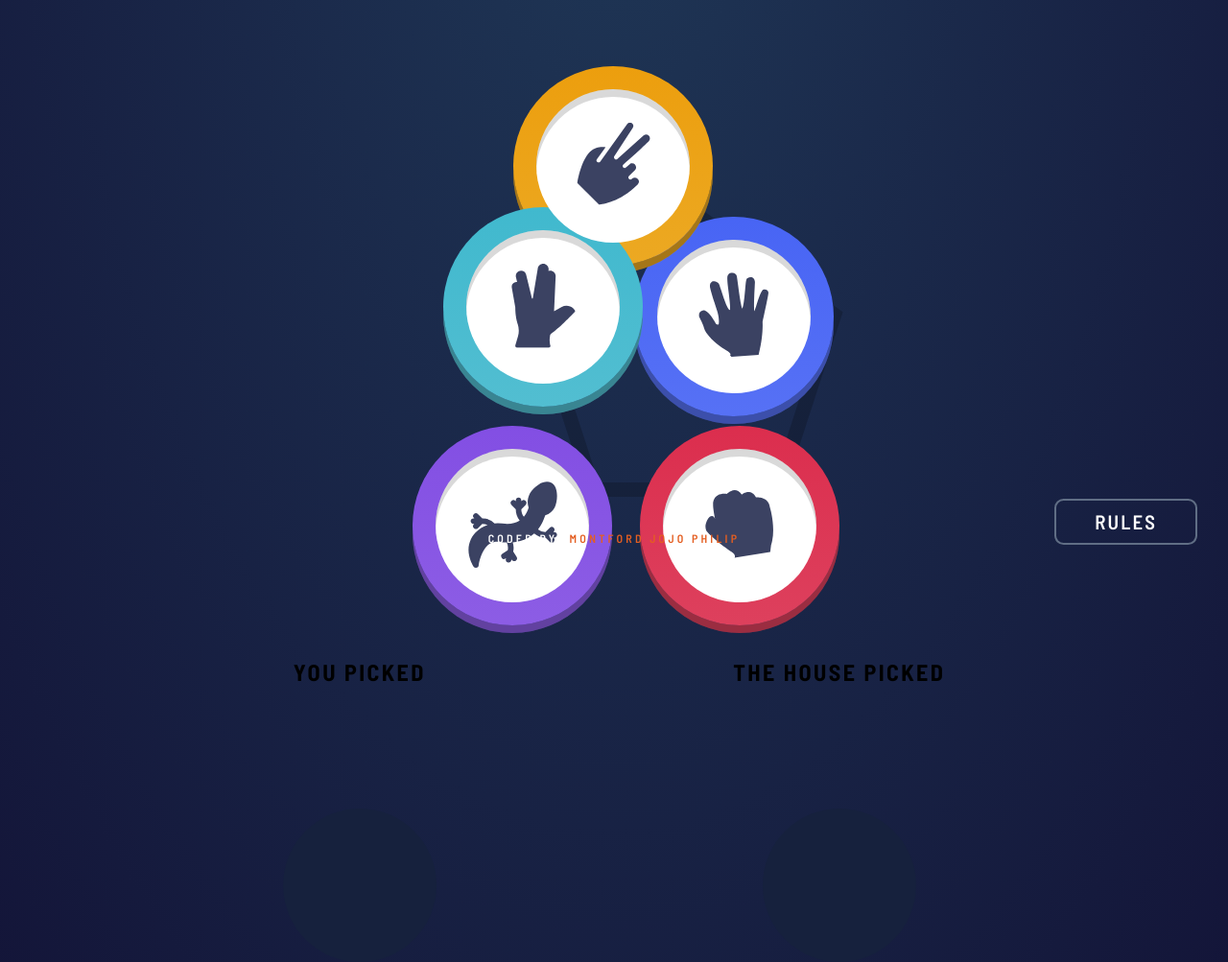
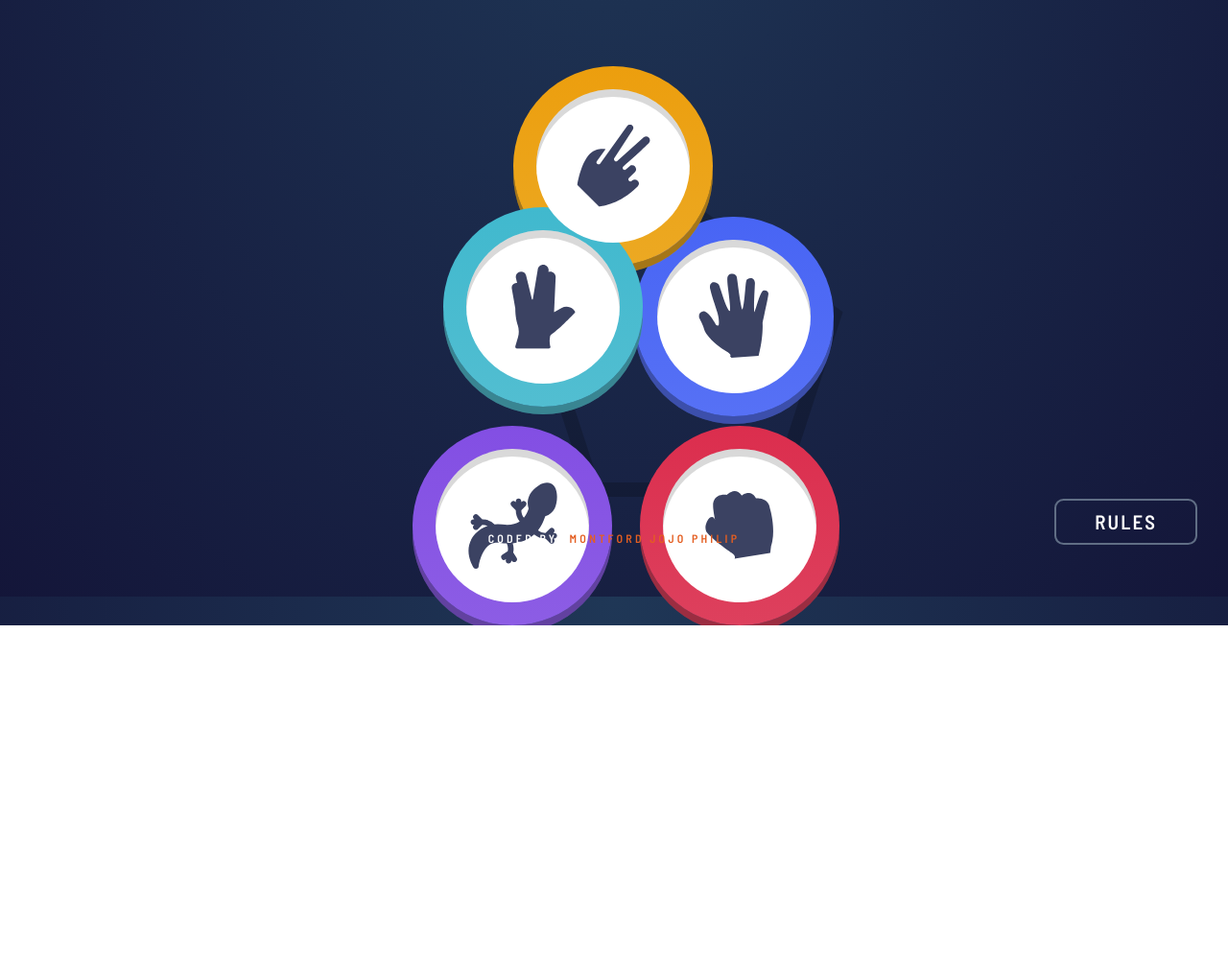
Before and after one commit to philipmontford/Rock-paper-scissors-lizard-spock, a plain HTML site: page index.html in a window 1280 px wide. Shown: the part 200-1203 px from the top of the page at 96% size. After the commit the page ends 852 px from the top, so only its background shows below. Drawn offline with Linux system fonts and the light colour scheme.

Commit message:
Updated Javascript

```diff
--- a/app.js
+++ b/app.js
@@ -1,12 +1,9 @@
-//Prevent animation on load
+// Prevent animation on load
 setTimeout(() => {
-  Document.body.classList.remove('preload')
+  document.body.classList.remove('preload');
 }, 500);
 
-
-
-
-//DOM
+// DOM
 const btnRules = document.querySelector('.rules-btn');
 const btnClose = document.querySelector('.close-btn');
 const modalRules = document.querySelector('.modal');
@@ -14,31 +11,31 @@ const modalRules = document.querySelector('.modal');
 const OPTIONS = [
   {
     name: "paper",
-    beats: "rock"
+    beats: "rock",
   },
   {
     name: "scissors",
-    beats: "paper"
+    beats: "paper",
   },
   {
     name: "rock",
-    beats: "lizard"
+    beats: "lizard",
   },
   {
     name: "lizard",
-    beats: "spock"
+    beats: "spock",
   },
   {
     name: "spock",
-    beats: "scissors"
+    beats: "scissors",
   },
   {
     name: "scissors",
-    beats: "lizard"
+    beats: "lizard",
   },
   {
     name: "paper",
-    beats: "spock"
+    beats: "spock",
   },
   {
     name: "rock",
@@ -46,25 +43,54 @@ const OPTIONS = [
   },
   {
     name: "lizard",
-    beats: "paper"
+    beats: "paper",
   },
   {
     name: "spock",
-    beats: "rock"
+    beats: "rock",
   },
-]
+];
 
-const optionButton = document.querySelectorAll('.option-btn')
-const gameDiv = document.querySelectorAll('.game')
-const resultsDiv = document.querySelectorAll('.results')
-const resultDivs = document.querySelectorAll('.results-results')
+const optionButtons = document.querySelectorAll('.option_btn');
+const gameDivs = document.querySelectorAll('.game');
+const resultsDivs = document.querySelectorAll('.results');
+const resultDivs = document.querySelectorAll('.results_result');
 
+// Game Logic
+optionButtons.forEach((button) => {
+  button.addEventListener('click', () => {
+    const optionName = button.dataset.option;
+    const option = OPTIONS.find((option) => option.name === optionName);
+    choose(option);
+  });
+});
 
-//Game Logic
-optionButton.forEach ( button )
+function choose(option) {
+  const aioption = aiChoose();
+  displayResults([option, aioption]);
+}
 
+function aiChoose() {
+  const rand = Math.floor(Math.random() * OPTIONS.length);
+  return OPTIONS[rand];
+}
 
-//Show/Hide Rules
+function displayResults(results) {
+  resultDivs.forEach((resultDiv, idx) => {
+    setTimeout(() => {
+      resultDiv.innerHTML = `
+        <div class="option ${results[idx].name}">
+          <img src="images/icon-${results[idx].name}.svg" alt="${results[idx].name}" />
+        </div>
+      `;
+    }, idx * 1000);
+  });
+
+  gameDivs.forEach((gameDiv) => gameDiv.classList.toggle('hidden'));
+  resultsDivs.forEach((resultsDiv) => resultsDiv.classList.toggle('hidden'));
+}
+
+// Show/Hide Rules
 btnRules.addEventListener('click', () => {
   modalRules.classList.toggle('show-modal');
 });
--- a/index.html
+++ b/index.html
@@ -23,47 +23,42 @@
     </header>
 
     <section class="game">
-
-
-      <button class="option-btn" data-option="paper">
-       <div class="option-paper">
+      <button class="option_btn" data-option="paper">
+        <div class="option paper">
           <img src="/images/icon-paper.svg" alt="Paper">
         </div>
       </button>
 
-      <button class="option-btn" data-option="scissors">
-        <div class="option-scissors">
+      <button class="option_btn" data-option="scissors">
+        <div class="option scissors">
           <img src="/images/icon-scissors.svg" alt="scissors">
         </div>
       </button>
 
-      <button class="option-btn" data-option="rock">
-        <div class="option-rock">
+      <button class="option_btn" data-option="rock">
+        <div class="option rock">
           <img src="/images/icon-rock.svg" alt="Rock">
         </div>
       </button>
 
-      <button class="option-btn" data-option="lizard">
-        <div class="option-lizard">
+      <button class="option_btn" data-option="lizard">
+        <div class="option lizard">
           <img src="/images/icon-lizard.svg" alt="Lizard">
         </div>
       </button>
 
-      <button class="option-btn" data-option="spock">
-       <div class="option-spock">
+      <button class="option_btn" data-option="spock">
+       <div class="option spock">
          <img src="/images/icon-spock.svg" alt="Spock">
        </div>
      </button>
-
-
-
     </section>
 
-    <section class="results">
-      <h2 class="results-heading">you picked</h2>
-      <h2 class="results-heading">the house picked</h2>
-      <div class="results-results"></div>
-      <div class="results-results"></div>
+    <section class="results hidden">
+      <h2 class="results_heading">you picked</h2>
+      <h2 class="results_heading">the house picked</h2>
+      <div class="results_result"></div>
+      <div class="results_result"></div>
     </section>
 
 
--- a/styles.css
+++ b/styles.css
@@ -95,8 +95,9 @@ color: var(--score-text);
 .game {
   position: relative;
   display: grid;
-  grid-template-columns: repeat(5, 1fr);
+  grid-template-columns: repeat(5, 2fr);
   grid-template-areas:
+
     "rock rock scissors paper paper"
     "lizard lizard lizard spock spock";
 
@@ -118,7 +119,7 @@ z-index: -1;
 
 }
 
-.option-btn{
+.option_btn{
   border: none;
   outline: none;
   background: none;
@@ -126,8 +127,8 @@ z-index: -1;
 }
 
 
-.option-btn {
-  position: absolute;
+.option {
+  position: relative;
   width: 10rem;
   height: 10rem;
   background: #fff;
@@ -137,8 +138,8 @@ z-index: -1;
   box-shadow: inset 0 0.5rem var(--shadow-light);
 }
 
-.option-btn::before,
-.option-btn::after {
+.option::before,
+.option::after {
   content: '';
   position: absolute;
   left: -15%;
@@ -151,53 +152,53 @@ z-index: -1;
 }
 
 
-.option-btn::after {
+.option::after {
   opacity: 0;
   transition: opacity 0.4s ease;
 }
 
-.option-btn:focus.option-btn::after   {
+.option_btn:focus .option::after   {
   opacity: 1;
   box-shadow: 0 0 0 2rem #223351;
   z-index: -2;
 }
 
-.option-btn img {
+.option img {
   transform: scale(1.5);
 }
 
-.option-btn[data-option="paper"]::before {
+.option.paper::before {
   background: linear-gradient(to bottom, var(--paper-gd-1), var(--paper-gd-2));
   box-shadow: 0 0.5rem var(--shadow-med), 0 0.5rem var(--paper-gd-2);
 }
 
-.option-btn[data-option="scissors"]::before {
+.option.scissors::before {
   background: linear-gradient(to bottom, var(--scissors-gd-1), var(--scissors-gd-2));
   box-shadow: 0 0.5rem var(--shadow-med), 0 0.5rem var(--scissors-gd-2);
 }
 
-.option-btn[data-option="rock"]::before {
+.option.rock::before {
   background: linear-gradient(to bottom, var(--rock-gd-1), var(--rock-gd-2));
   box-shadow: 0 0.5rem var(--shadow-med), 0 0.5rem var(--rock-gd-2);
 }
-.option-btn[data-option="lizard"]::before {
+.option.lizard::before {
   background: linear-gradient(to bottom, var(--lizard-gd-1), var(--lizard-gd-2));
   box-shadow: 0 0.5rem var(--shadow-med), 0 0.5rem var(--lizard-gd-2);
 }
 
-.option-btn[data-option="spock"]::before {
+.option.spock::before {
   background: linear-gradient(to bottom, var(--spock-gd-1), var(--spock-gd-2));
   box-shadow: 0 0.5rem var(--shadow-med), 0 0.5rem var(--spock-gd-2);
 }
 
-.option-btn[data-option="scissors"] {
+.option_btn[data-option="scissors"] {
   grid-area: scissors;
   position: absolute;
   top: 11%;
   right:19%;
 }
 
-.option-btn[data-option="paper"] {
+.option_btn[data-option="paper"] {
   grid-area: paper;
   position: absolute;
   top: 67%;
@@ -206,14 +207,14 @@ z-index: -1;
 }
 
 
-.option-btn[data-option="rock"] {
+.option_btn[data-option="rock"] {
   grid-area: rock;
   position: absolute;
   top: 145%;
   left: 135%;
 }
 
-.option-btn[data-option="lizard"] {
+.option_btn[data-option="lizard"] {
   grid-area: lizard;
   position: absolute;
   top: 45%;
@@ -221,7 +222,7 @@ z-index: -1;
 
 }
 
-.option-btn[data-option="spock"] {
+.option_btn[data-option="spock"] {
   grid-area: spock;
   position: absolute;
   top: -36.5%;
@@ -241,32 +242,32 @@ z-index: -1;
   margin: 0 auto;
 }
 
-.results-heading {
+.results_heading {
   font-size: 1.5rem;
   letter-spacing: 0.1em;
   padding: 4rem 0 8rem;
 }
 
-.results-results {
+.results_result {
   min-width: 10rem;
   min-height: 10rem;
   background: #16213d;
   border-radius: 50%;
 }
 
-.results-heading:first-of-type {
+.results_heading:first-of-type {
   grid-area: you-title;
 }
 
-.results-heading:last-of-type{
+.results_heading:last-of-type{
   grid-area: ai-title;
 }
 
-.results-results:first-of-type {
+.results_result:first-of-type {
   grid-area: you-picked;
 }
 
-.results-results:last-of-type {
+.results_result:last-of-type {
   grid-area: ai-picked;
 }
 
@@ -375,3 +376,7 @@ text-align: center;
 .preload * {
   transition: none;
 }
+
+.hidden {
+  display: none;
+}
```
